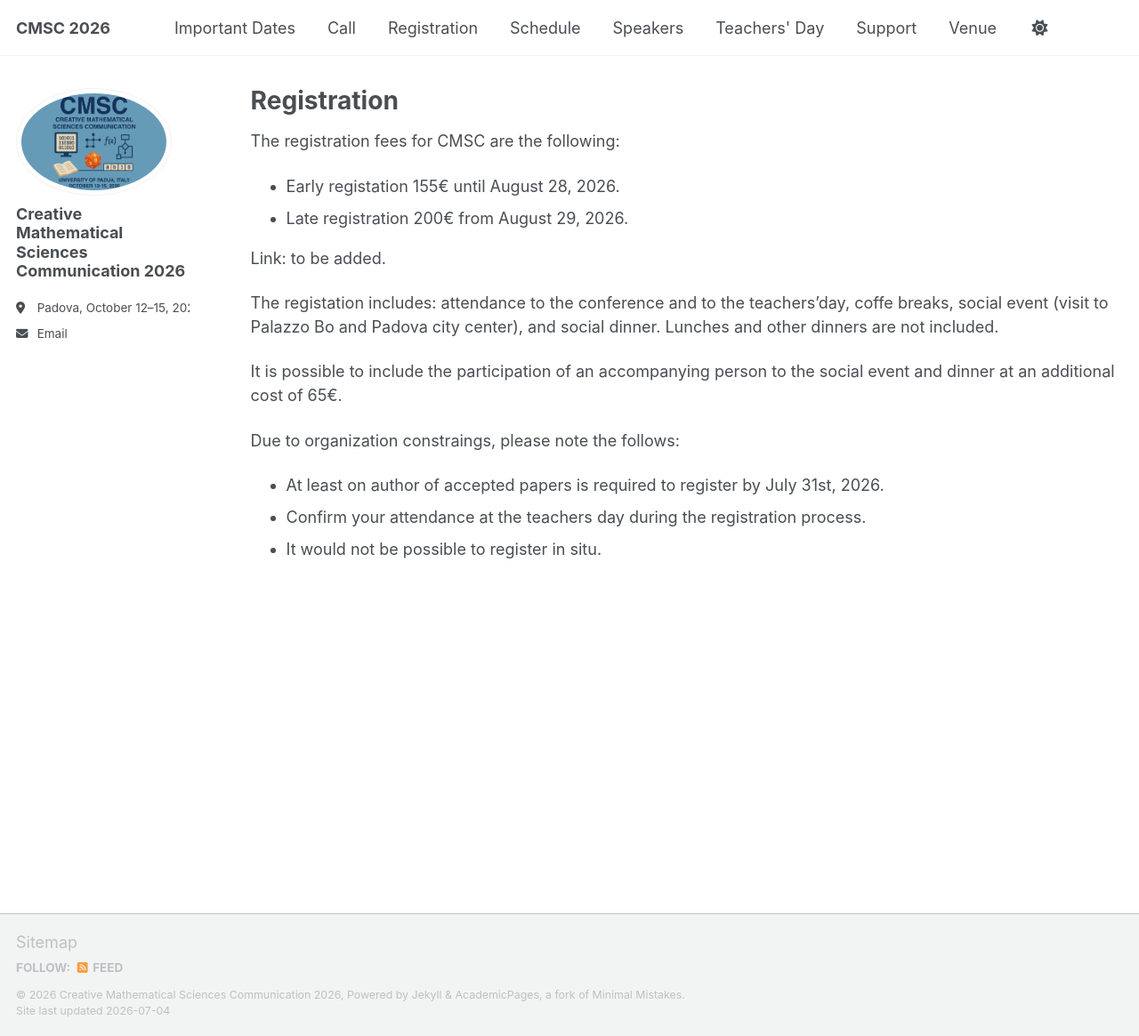
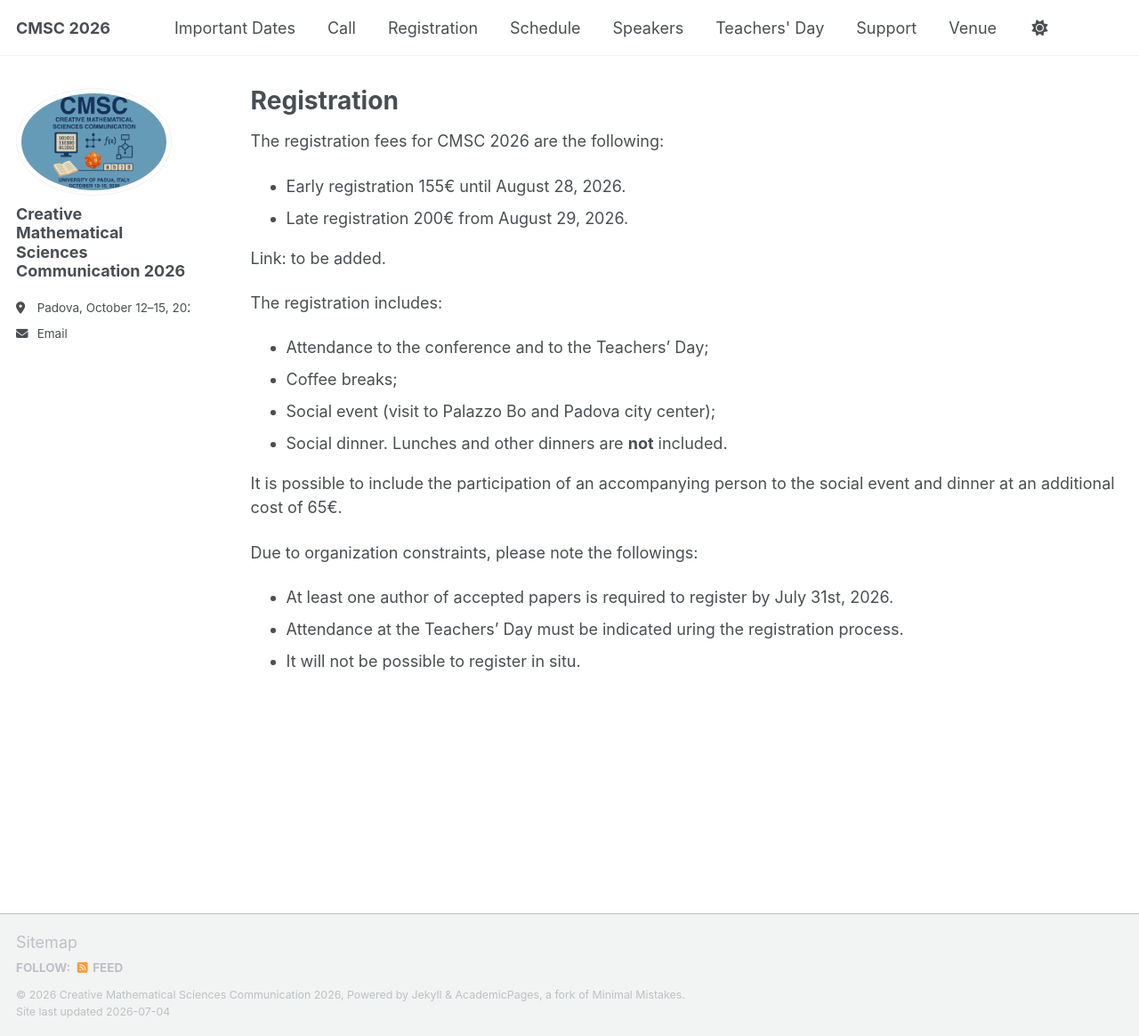
Before and after one commit to CMSC2026/cmsc2026.github.io, a Jekyll site: the page built from _pages/registration.md, in a window 1280 px wide and 1165 px high. Shown: the whole window at 89% size. Built offline with Jekyll 4.4.1, drawn with Linux system fonts in a browser that asks for light colours; a script that is not in the unit is left out.

Commit message:
fix typos

```diff
--- a/_pages/registration.md
+++ b/_pages/registration.md
@@ -5,18 +5,22 @@ permalink: /registration/
 author_profile: true
 ---
 
-The registration fees for CMSC are the following:
-- Early registation 155€ until August 28, 2026.
+The registration fees for CMSC 2026 are the following:
+- Early registration 155€ until August 28, 2026.
 - Late registration 200€ from August 29, 2026.
 
 Link: to be added.
 
-The registation includes: attendance to the conference and to the teachers'day, coffe breaks,
-social event (visit to Palazzo Bo and Padova city center), and social dinner. Lunches and other dinners are not included.
+The registration includes:
+- Attendance to the conference and to the Teachers' Day;
+- Coffee breaks;
+- Social event (visit to Palazzo Bo and Padova city center);
+- Social dinner.
+Lunches and other dinners are **not** included.
 
 It is possible to include the participation of an accompanying person to the social event and dinner at an additional cost of 65€.
 
-Due to organization constraings, please note the follows:
-- At least on author of accepted papers is required to register by July 31st, 2026.
-- Confirm your attendance at the teachers day during the registration process.
-- It would not be possible to register in situ.
+Due to organization constraints, please note the followings:
+- At least one author of accepted papers is required to register by July 31st, 2026.
+- Attendance at the Teachers' Day must be indicated uring the registration process.
+- It will not be possible to register in situ.
```
